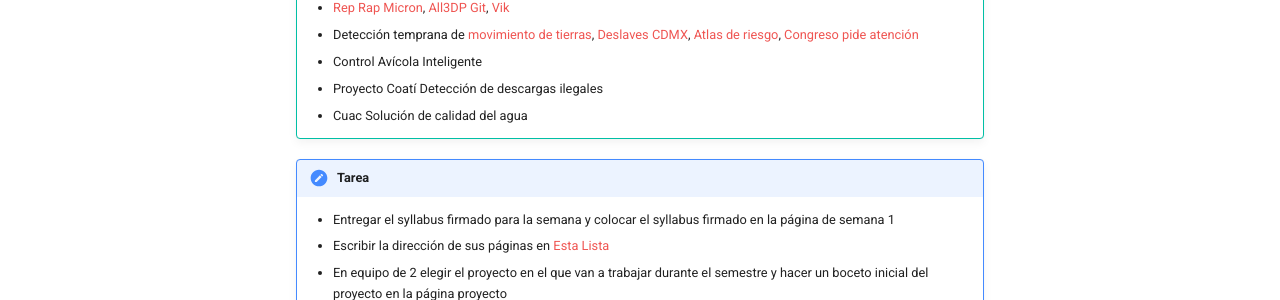
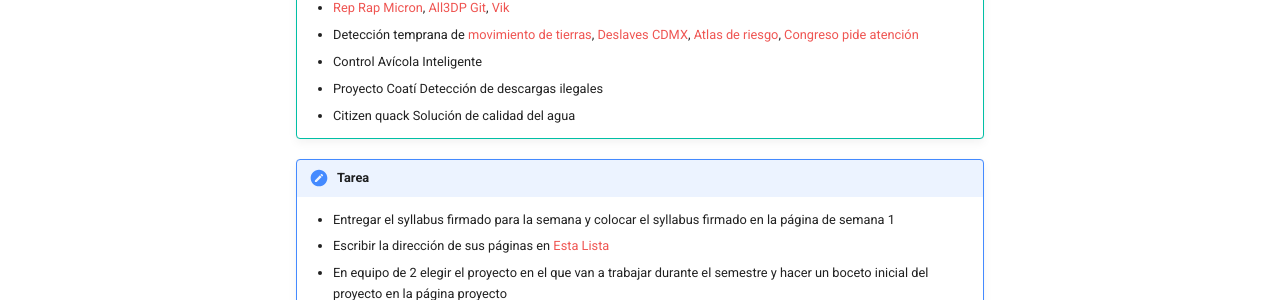
Before and after one commit to Aristarco/Proyectos4, an MkDocs documentation site: the page built from docs/semana1.md, in a window 1280 px wide and 900 px high, scrolled down 2714 px. Shown: the part 447-747 px from the top of the window. Built offline with MkDocs 1.6.1 and Material for MkDocs 9.7.7, drawn with Linux system fonts in a browser that asks for light colours.

Commit message:
Update semana1.md

```diff
--- a/docs/semana1.md
+++ b/docs/semana1.md
@@ -62,7 +62,7 @@ Puedes descargar la propuesta en formato Word [aquí](./recursos/archivos/Propue
     - Detección temprana de [movimiento de tierras](https://www.instagram.com/reel/DM-1UYGIEre/?utm_source=ig_web_copy_link&igsh=MzRlODBiNWFlZA==), [Deslaves CDMX](https://www.reforma.com/ubican-462-puntos-con-riesgo-de-deslave-o-inundacion-en-cdmx/ar2875886), [Atlas de riesgo](https://www.atlas.cdmx.gob.mx/analisisn3/), [Congreso pide atención](https://www.congresocdmx.gob.mx/comsoc-pide-congreso-acciones-atender-deslaves-cuajimalpa-5557-1.html)
     - Control Avícola Inteligente
     - Proyecto Coatí Detección de descargas ilegales
-    - Cuac Solución de calidad del agua
+    - Citizen quack Solución de calidad del agua
 
 
 
```
